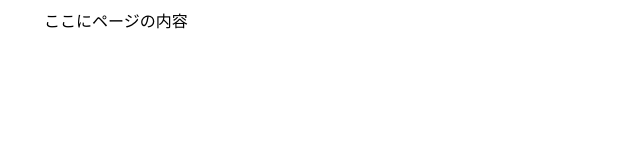
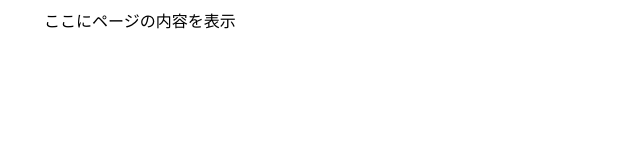
Before and after one commit to masabumi/html-lesson, a plain HTML site: page Chapter01/index.html in a window 1280 px wide. Shown: the full height of the page, 0-640 px from the left. Drawn offline with Linux system fonts and the light colour scheme.

Commit message:
メッセージを追加

```diff
--- a/Chapter01/index.html
+++ b/Chapter01/index.html
@@ -3,6 +3,6 @@
 　　<title>ページタイトル</title>
 </head>
 <body>
-ここにページの内容
+ここにページの内容を表示
 </body>
 </html>
```
